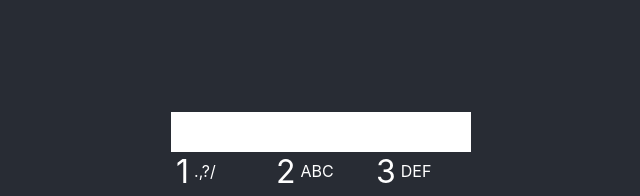
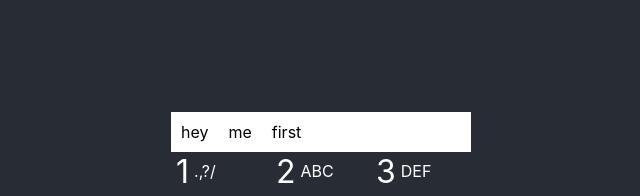
Before and after one commit to iamnotaturtle/t9, a React (Create React App) app: page / in a window 1280 px wide. Shown: the part 210-406 px from the top of the page, without its empty margins (319-959 px from the left). Built offline with nearby package versions, Linux system fonts and the light colour scheme.

Commit message:
fix(app): adds key prop

```diff
--- a/src/App.css
+++ b/src/App.css
@@ -1,3 +1,7 @@
+body {
+  background-color: #282c34;
+}
+
 .App {
   text-align: center;
   background-color: #282c34;
@@ -20,9 +24,16 @@
 }
 
 .text-box {
+  height: 40px;
   grid-column: span 3;
   background: white;
-  height: 40px;
+  display: flex;
+  align-items: center;
+  color: black;
+}
+
+.word {
+  padding: 10px;
 }
 
 .number-key {
@@ -32,5 +43,5 @@
 }
 
 .number-key:active {
-  background: #508987;
+  background: #84B356;
 }
--- a/src/App.tsx
+++ b/src/App.tsx
@@ -40,14 +40,24 @@ const numberPad = {
   },
 }
 
+const validWords: string[] = ['hey', 'me', 'first'];
+
 const App: React.FC = () => {
   return (
     <div className="App">
       <div className="phone">
         <div className="number-pad">
-          <div className="text-box">hey</div>
+          <div className="text-box">
+          {
+            validWords.map((word, index) => (
+              <div className="word" key={index}>
+                {word}
+              </div>
+            ))
+          }
+          </div>
           { Object.entries(numberPad).map((index, key) =>
-              <div className="number-key">
+              <div className="number-key" key={key}>
                 <div className="label">{index[1].label}</div>
                 <div className="sub-label">{index[1].subLabel}</div>
               </div>
```
